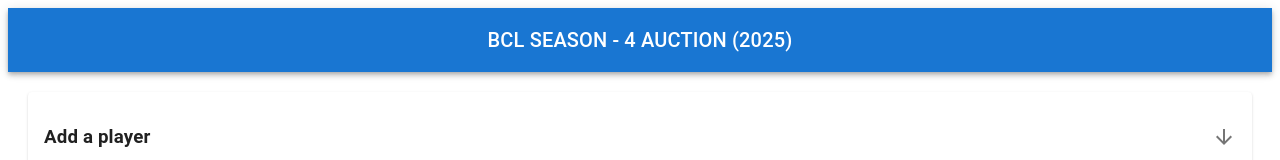
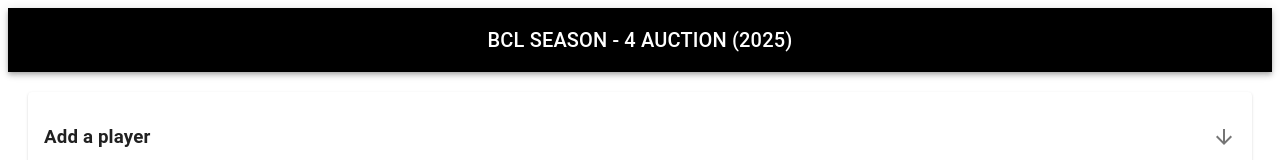
Before and after one commit to srijanishere/auction-master, a React (Vite) app in the folder frontend/: page / in a window 1280 px wide. Shown: the top 160 px of the page. Built offline with nearby package versions, Linux system fonts and the light colour scheme; no server answers.

Commit message:
updated props for AppBar

```diff
--- a/frontend/src/App.jsx
+++ b/frontend/src/App.jsx
@@ -8,7 +8,7 @@ function App() {
 
   return (
     <div className="App">
-      <AppBar />
+      <AppBar pos="static" bgColor="black" description="BCL SEASON - 4 AUCTION (2025)"/>
       <PlayerForm />
     </div>
   )
--- a/frontend/src/components/AppBar.jsx
+++ b/frontend/src/components/AppBar.jsx
@@ -3,17 +3,14 @@ import AppBar from "@mui/material/AppBar";
 import Box from "@mui/material/Box";
 import Toolbar from "@mui/material/Toolbar";
 import Typography from "@mui/material/Typography";
-import Button from "@mui/material/Button";
-import IconButton from "@mui/material/IconButton";
-import MenuIcon from "@mui/icons-material/Menu";
 
-export default function ButtonAppBar() {
+export default function ButtonAppBar({pos, bgColor, description}) {
   return (
     <Box sx={{ flexGrow: 1 }}>
-      <AppBar position="static">
+      <AppBar position={pos} style={{backgroundColor:bgColor}}>
         <Toolbar>
           <Typography variant="h6" component="div" sx={{ flexGrow: 1 }}>
-            BCL SEASON - 4 AUCTION (2025)
+            {description}
           </Typography>
         </Toolbar>
       </AppBar>
```
